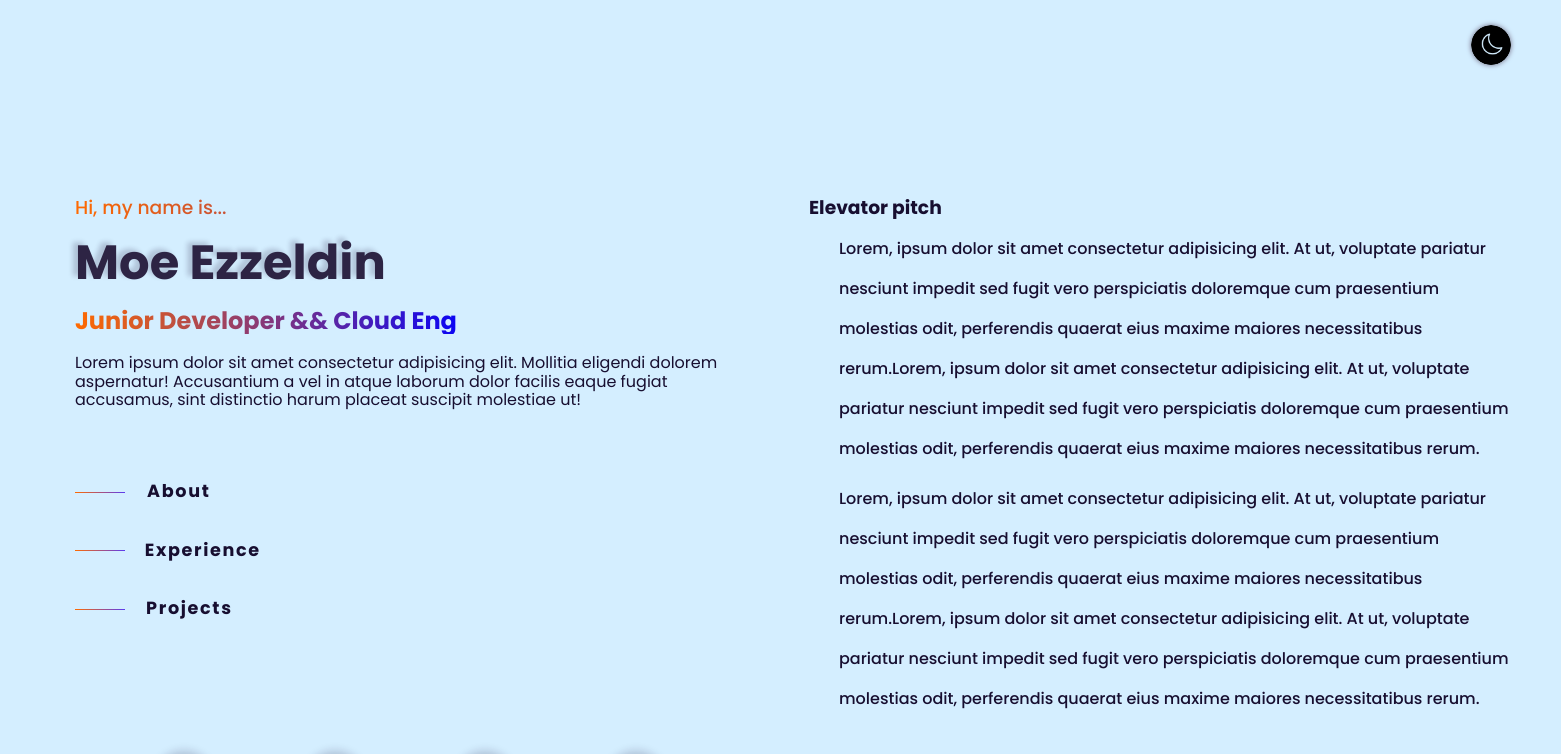
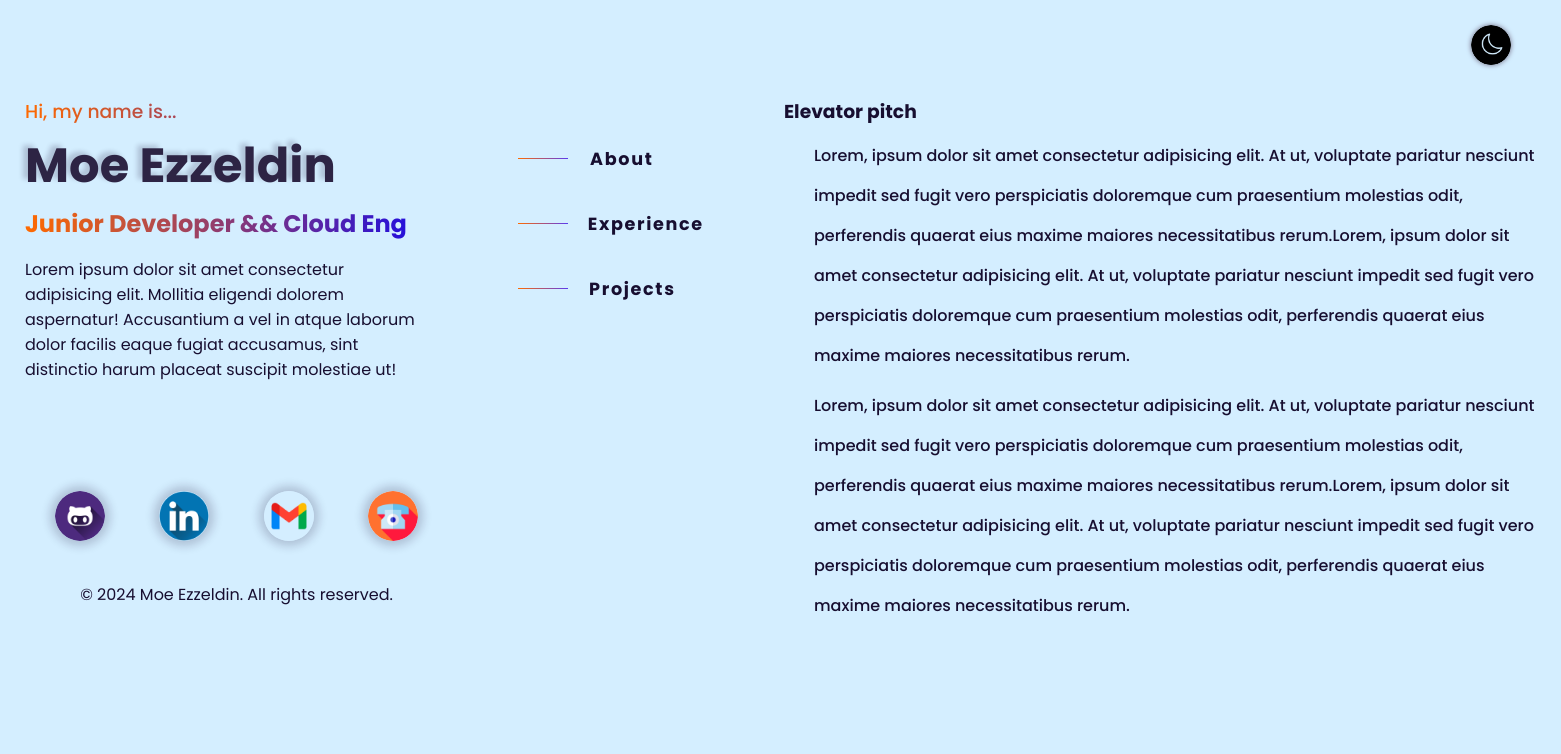
Before and after one commit to MoeEzzeldin/Portfolio-Web-App-moe-ezz-me, a Vue app: page / in a window 1536 px wide. Shown: the top 754 px of the page, 1561 px wide, since content can reach past the window. Built offline with nearby package versions, Linux system fonts and the light colour scheme; a web font is replaced by a local one.

Commit message:
pushing changes to mobile view

```diff
--- a/src/App.vue
+++ b/src/App.vue
@@ -2,7 +2,6 @@
   <!-- I want this png to also expand the background color@click -->
   <img class="theme-btn" @click="toggleTheme" :src="icons.png" alt="dark-light" />
   <!-- im adding wrapper to make main fit 80vw in mobile views -->
-  <div class="container">
     <main id="main">
       <!-- my info / Pic -->
       <div id="sticky">
@@ -21,7 +20,6 @@
         </div>
       </div>
     </main>
-  </div>
 </template>
 <script>
 import StickyAbout from './components/Sticky-About.vue'
@@ -115,22 +113,15 @@ export default {
 
 <style scoped>
 /* Mobile settings */
-.container {
-  display: flex;
-  align-items: center;
-  justify-content: center;
-  width: 100vw;
-}
 #main {
   display: flex;
   flex-wrap: wrap;
   align-items: center;
-  left: 25px;
-  position: relative;
-  top: 100px;
 }
 /* devided the width on my sticky and scroll wraps*/
-
+#main main>*:not(:last-child){
+  padding-left: 25px;
+}
 #sticky {
 }
 
@@ -167,18 +158,14 @@ export default {
 /* Medium devices (tablets, 768px and up) */
 @media (min-width: 768px) and (max-width: 991.98px) {
   /* CSS rules for tablets */
-  .container {
-  display: flex;
-  align-items: center;
-  justify-content: center;
-  width: 100vw;
-}
+
   #main {
     display: flex;
     flex-wrap: wrap;
     align-items: center;
-    padding: 15;
+    position: relative;
   }
+
   /* devided the width on my sticky and scroll wraps*/
 
   #sticky {
@@ -220,17 +207,10 @@ export default {
 /* Large devices (desktops, 992px and up) */
 @media (min-width: 992px) and (max-width: 1199.98px) {
   /* CSS rules for tablets */
-  .container {
-  display: flex;
-  align-items: center;
-  justify-content: center;
-  width: 100vw;
-}
   #main {
     display: flex;
     flex-wrap: wrap;
     align-items: center;
-    padding: 65px 50px 0 50px;
   }
   /* devided the width on my sticky and scroll wraps*/
 
@@ -269,22 +249,15 @@ export default {
 }
 
 /* Extra large devices (large desktops, 1200px and up) */
-@media (min-width: 1200px) and (max-width: 1399.98px) {
-  /* CSS rules for large desktops */
+@media (min-width: 1200px) {
   /* CSS rules for desktops */
-  .container {
-  display: flex;
-  align-items: center;
-  justify-content: center;
-  width: 100vw;
-}
+
   #main {
     display: grid;
     grid-template-columns: 1fr 1fr;
     align-items: start;
     justify-content: space-between;
     gap: 2rem;
-    padding: 65px 20px 0 20px;
     position: relative;
   }
   /* devided the width on my sticky and scroll wraps*/
@@ -300,6 +273,8 @@ export default {
     flex-wrap: wrap;
     align-items: center;
     gap: 10rem;
+    position: inherit;
+    top: 65px;
   }
 
   .theme-btn {
@@ -326,59 +301,5 @@ export default {
   }
 }
 
-/* Extra extra large devices (extra large desktops, 1400px and up) */
-@media (min-width: 1400px) {
-  .container {
-  display: flex;
-  align-items: center;
-  justify-content: center;
-  width: 100vw;
-}
-  #main {
-    display: grid;
-    grid-template-columns: 1fr 1fr;
-    align-items: start;
-    justify-content: center;
-    gap: 2rem;
-    position: relative;
-    padding: 65px 50px 0 50px;
-  }
-  /* devided the width on my sticky and scroll wraps*/
 
-  #main #sticky {
-    position: sticky;
-    top: 65px;
-    height: 80vh;
-  }
-
-  #scroll {
-    display: flex;
-    flex-wrap: wrap;
-    align-items: center;
-    gap: 10rem;
-  }
-
-  .theme-btn {
-    height: 40px;
-    position: absolute;
-    right: 25px;
-    top: 25px;
-    cursor: pointer;
-    /* fix effect */
-    transition:
-      opacity 0.3s ease,
-      height 0.3s ease;
-    box-shadow:
-      0 0 5px var(--hover-color),
-      0 0 5px rgba(255, 255, 255, 0.6);
-    box-shadow: 0 0 5px var(--hover-color);
-    transition: box-shadow 0.3s ease;
-    border-radius: 100%;
-    z-index: 100;
-  }
-  .theme-btn:hover {
-    transform: scale(1.1);
-    box-shadow: 0 0 10px 5px var(--shadow-color);
-  }
-}
 </style>
--- a/src/components/Sticky-About.vue
+++ b/src/components/Sticky-About.vue
@@ -1,5 +1,5 @@
 <template>
-  <main>
+  <main id="main">
     <section class="greeting">
       <div class="header">
         <h3 class="greet">Hi, my name is...</h3>
@@ -69,22 +69,25 @@ export default {
 </script>
 
 <style scoped>
-main {
+#main main {
+  height: 100vh;
   display: grid;
-  grid-template-rows: 1fr 0.5fr 0.9fr;
-  gap: 4rem;
+  grid-template-rows: 1fr 1fr 1fr ;
+  align-items: center;
+  justify-content: space-between;
+  gap: 20px;
   /* padding-left: 2rem; */
 }
+
 
 main .header {
   display: flex;
   flex-direction: column;
   justify-content: space-evenly;
-  gap: 10px;
+  gap: 1rem;
 }
 
 main .header > * {
-  padding-top: 10px;
 }
 
 main .greet {
@@ -115,12 +118,14 @@ main .whomi {
   -webkit-background-clip: text;
   -webkit-text-fill-color: transparent;
   width: 400px;
+  padding-right: 3rem;
 }
 
 main .intro {
   font-weight: 400;
   font-style: normal;
-  padding-right: 1rem;
+  padding-right: 3rem;
+  width: minmax(500px, 700px);
 }
 
 main .nav {
@@ -181,9 +186,8 @@ main .holder:hover a {
 
 footer {
   position: relative;
-  display: grid;
-  align-items: flex-end;
-  left: -16px;
+  align-self: end;
+  justify-self: space-evenly;
 }
 
 footer .icons {
@@ -237,7 +241,34 @@ footer a img:hover {
   footer:last-child{
     text-align: center;
   }
+}@media (min-width: 1200px) {
+  main {
+    display: flex;
+    flex-wrap: wrap;
+    padding: 0;
+    gap: 50px;
+  }
+  nav, footer {
+    width: 100%;
+  }
+  footer{
+    display: grid;
+    grid-template-columns: 1fr;
+    justify-content: space-between;
+    align-items: center;
+    height: 150px;
+  }
+  footer .icons{
+    padding: 0;
+  }
+  footer .copy{
+    display: block;
+  }
+  footer:last-child{
+    text-align: center;
+  }
 }
 
 
+
 </style>
```
Also changed, not shown: src/assets/Normalize.css.
